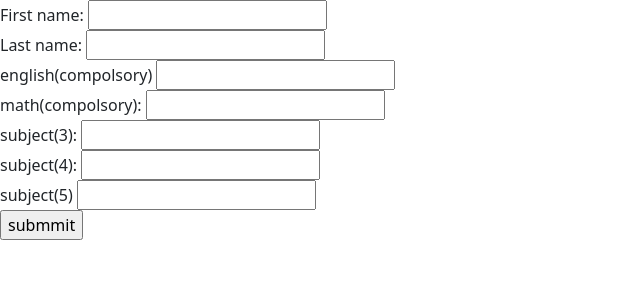
After one commit to petsun2004/FlaskUserDemo2, a Flask app: page /subject_selection in a window 1280 px wide. The commit adds this page. Shown: the top 300 px of the page, without its empty margins (0-640 px from the left). Run offline with Flask 2, Linux system fonts and the light colour scheme.

Commit message:
5/07/2022

```diff
--- a/FlaskUserDemo/app.py
+++ b/FlaskUserDemo/app.py
@@ -47,7 +47,7 @@ def login():
             session['first_name'] = result['first_name']
             session['role'] = result['role']
             session['user_id'] = result['user_id']
-            return redirect("/dashboard")
+            return redirect("/subject_selection")
         else:
             flash("Invalid username or password.")
             return redirect("/login")
@@ -59,6 +59,7 @@ def logout():
     session.clear()
     return redirect('/')
 
+#sign in
 @app.route('/register', methods=['GET', 'POST'])
 def add_user():
     if request.method == 'POST':
@@ -66,9 +67,17 @@ def add_user():
         password = request.form['password']
         encrypted_password = hashlib.sha256(password.encode()).hexdigest()
 
+        if request.files['avatar'].filename:
+            avatar_image = request.files["avatar"]
+            ext = os.path.splitext(avatar_image.filename)[1]
+            avatar_filename = str(uuid.uuid4())[:8] + ext
+            avatar_image.save("static/images/" + avatar_filename)
+        else:
+            avatar_filename = None
+
         with create_connection() as connection:
             with connection.cursor() as cursor:
-                sql = """INSERT INTO users
+                sql = """INSERT INTO user_infor
                     (first_name, last_name, email, password, avatar)
                     VALUES (%s, %s, %s, %s, %s)
                 """
@@ -77,11 +86,13 @@ def add_user():
                     request.form['last_name'],
                     request.form['email'],
                     encrypted_password,
+                    avatar_filename
                 )
                 cursor.execute(sql, values)
                 connection.commit()
         return redirect('/')
     return render_template('users_add.html')
+
 
 @app.route('/dashboard')
 def list_users():
@@ -98,7 +109,7 @@ def list_users():
 def view_user():
     with create_connection() as connection:
         with connection.cursor() as cursor:
-            cursor.execute("SELECT * FROM user_infor WHERE id=%s", request.args['id'])
+            cursor.execute("SELECT * FROM user_infor WHERE user_id=%s", request.args['user_id'])
             result = cursor.fetchone()
     return render_template('users_view.html', result=result)
 
@@ -106,16 +117,16 @@ def view_user():
 def delete_user():
     with create_connection() as connection:
         with connection.cursor() as cursor:
-            cursor.execute("DELETE FROM user_infor WHERE id=%s", request.args['id'])
+            cursor.execute("DELETE FROM user_infor WHERE user_id=%s", request.args['user_id'])
             connection.commit()
     return redirect('/dashboard')
 
 @app.route('/edit', methods=['GET', 'POST'])
 def edit_user():
     # Admin are allowed, users with the right id are allowed, everyone else sees 404.
-    if session['role'] != 'admin' and str(session['id']) != request.args['id']:
+    if session['role'] != 'admin' and str(session['user_id']) != request.args['user_id']:
         flash("You don't have permission to edit this user.")
-        return redirect('/view?id=' + request.args['id'])
+        return redirect('/view?user_id=' + request.args['user_id'])
 
     if request.method == 'POST':
         if request.files['avatar'].filename:
@@ -143,17 +154,45 @@ def edit_user():
                     request.form['last_name'],
                     request.form['email'],
                     avatar_filename,
-                    request.form['id']
+                    request.form['user_id']
                 )
                 cursor.execute(sql, values)
                 connection.commit()
-        return redirect('/view?id=' + request.form['id'])
+        return redirect('/view?user_id=' + request.form['user_id'])
     else:
         with create_connection() as connection:
             with connection.cursor() as cursor:
-                cursor.execute("SELECT * FROM user_infor WHERE id = %s", request.args['id'])
+                cursor.execute("SELECT * FROM user_infor WHERE user_id = %s", request.args['user_id'])
                 result = cursor.fetchone()
         return render_template('users_edit.html', result=result)
+
+
+#student subject selection
+@app.route('/subject_selection', methods=['GET', 'POST'])
+def subject_selection():
+    if request.method == 'POST':
+
+        with create_connection() as connection:
+            with connection.cursor() as cursor:
+                sql = """INSERT INTO sub_selection
+                    (first_name, last_name,`eng_compolsory`,`math_compolsory`, `sub_3`, `sub_4`,`sub_5` )
+                    VALUES (%s, %s, %s, %s, %s, %s, %s)"""
+                values = (
+                    request.form['first_name'],
+                    request.form['last_name'],
+                    request.form['eng_compolsory'],
+                    request.form['math_compolsory'],
+                    request.form['sub_3'],
+                    request.form['sub_4'],
+                    request.form['sub_5']
+                )
+                cursor.execute(sql, values)
+                connection.commit()
+                return redirect('/')
+    else:
+        return render_template('subject_selection.html')
+
+
 
 
 
--- /dev/null
+++ b/FlaskUserDemo/templates/subject_selection.html
@@ -0,0 +1,30 @@
+{% extends '_layout.html' %}
+
+{% block title %}subject selection{% endblock %}
+
+{% block content %}
+<form method="post">
+    <label for="first_name">First name:</label>
+    <input id="first_name" name="first_name" type="text">
+    <br />
+    <label for="last_name">Last name:</label>
+    <input id="last_name" name="last_name" type="text" />
+    <br />
+    <label for="eng_compolsory">english(compolsory)</label>
+    <input id="eng_compolsory" name="eng_compolsory" type="text" />
+    <br />
+    <label for="math_compolsory">math(compolsory):</label>
+    <input id="math_compolsory" name="math_compolsory" type="text" />
+    <br />
+    <label for="sub3">subject(3):</label>
+    <input id="sub3" name="sub_3" type="text" />
+    <br />
+    <label for="sub4">subject(4):</label>
+    <input id="sub4" name="sub_4" type="text" />
+    <br />
+    <label for="sub5">subject(5)</label>
+    <input id="sub5" name="sub_5" type="text" />
+    <br />
+    <input type="submit" value="submmit">
+</form>
+{% endblock %}
--- a/FlaskUserDemo/templates/users_list.html
+++ b/FlaskUserDemo/templates/users_list.html
@@ -16,9 +16,9 @@
         <td>{{ row.last_name }}</td>
         <td>{{ row.email }}</td>
         <td>
-            <a href="/view?id={{ row.id }}">View</a>
-            <a href="/edit?id={{ row.id }}">Edit</a>
-            <a href="/delete?id={{ row.id }}" onclick="return confirm('Are you sure?')">Delete</a>
+            <a href="/view?user_id={{ row.user_id }}">View</a>
+            <a href="/edit?user_id={{ row.user_id }}">Edit</a>
+            <a href="/delete?user_id={{ row.user_id }}" onclick="return confirm('Are you sure?')">Delete</a>
         </td>
     </tr>
     {% endfor %}
```
Also changed, not shown: 1 other file.
